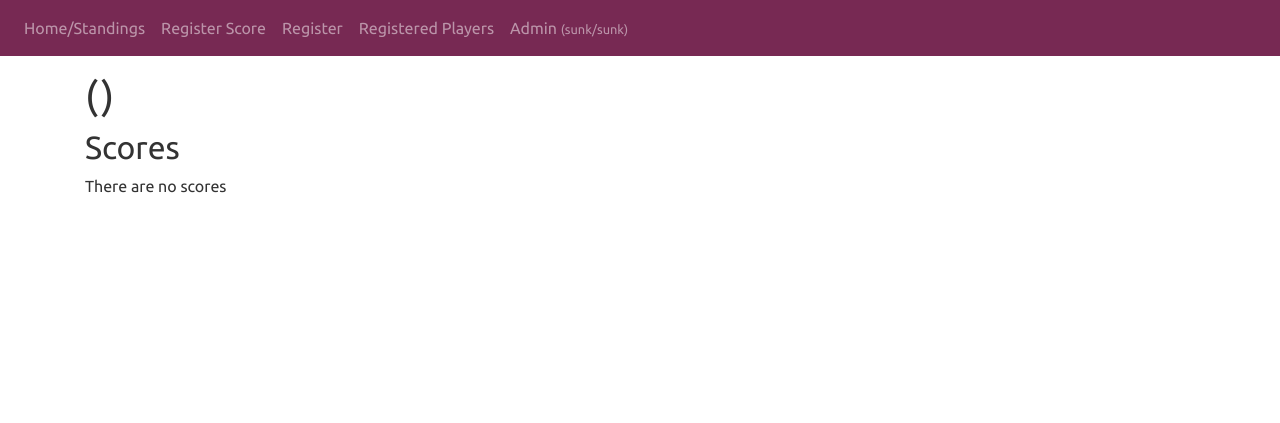
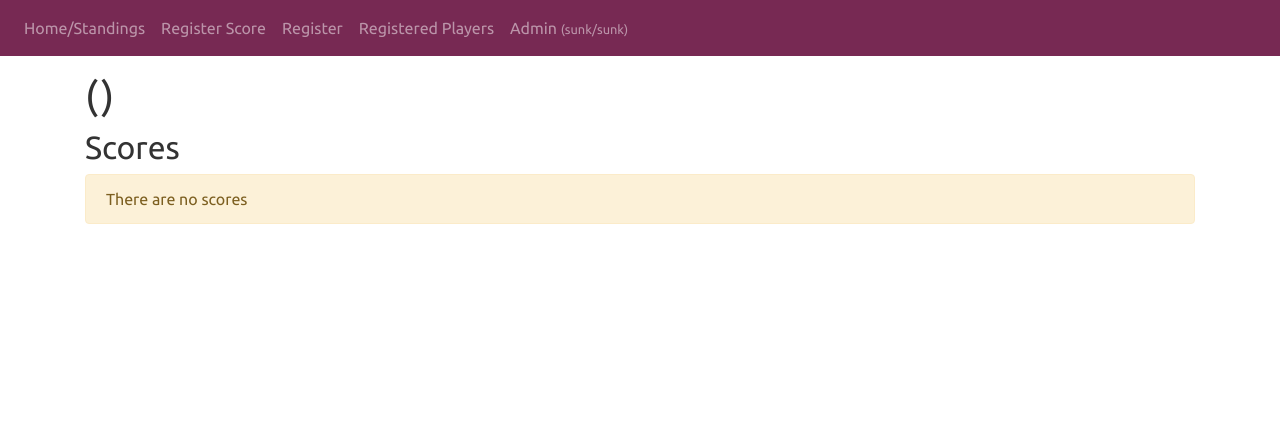
Before and after one commit to torsjonas/twentyfour_hours, a Django app: template core/templates/core/player.html in a window 1280 px wide. Shown: the top 423 px of the page. Run offline with Django 3.2, Linux system fonts and the light colour scheme; the template is opened without the code that fills it, so the values that code supplies are empty; some libraries are stand-ins or nearby versions.

Commit message:
added warning-div

```diff
--- a/core/templates/core/includes/game_scores.html
+++ b/core/templates/core/includes/game_scores.html
@@ -1,7 +1,9 @@
 {% load i18n tags %}
 <h2>Scores</h2>
 {% if not game_scores %}
-    {% trans "There are no scores" %}
+    <div class="alert alert-warning" role="alert">
+        {% trans "There are no scores" %}
+    </div>
 {% else %}
     <div class="table-responsive">
         <table class="table">
```
